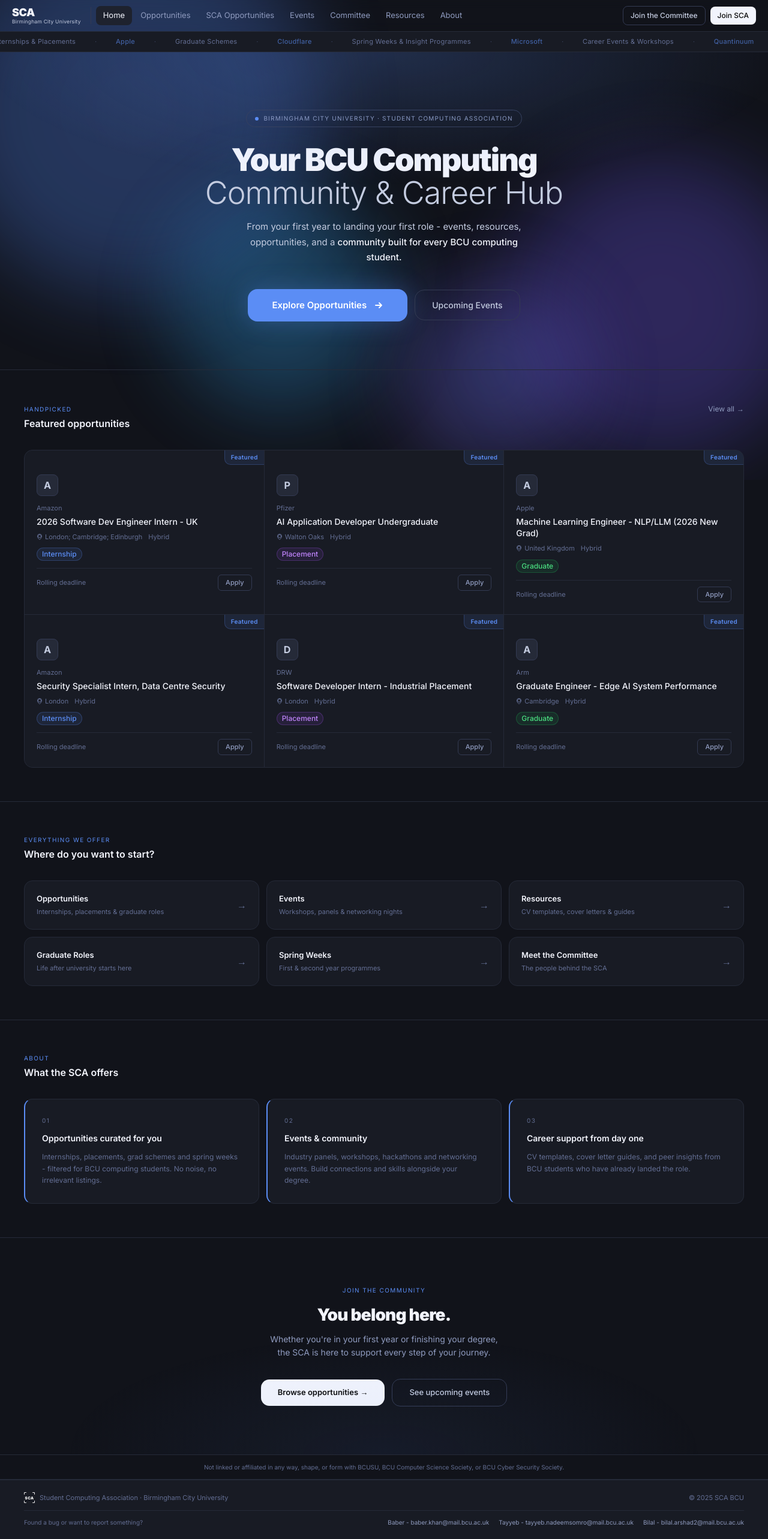
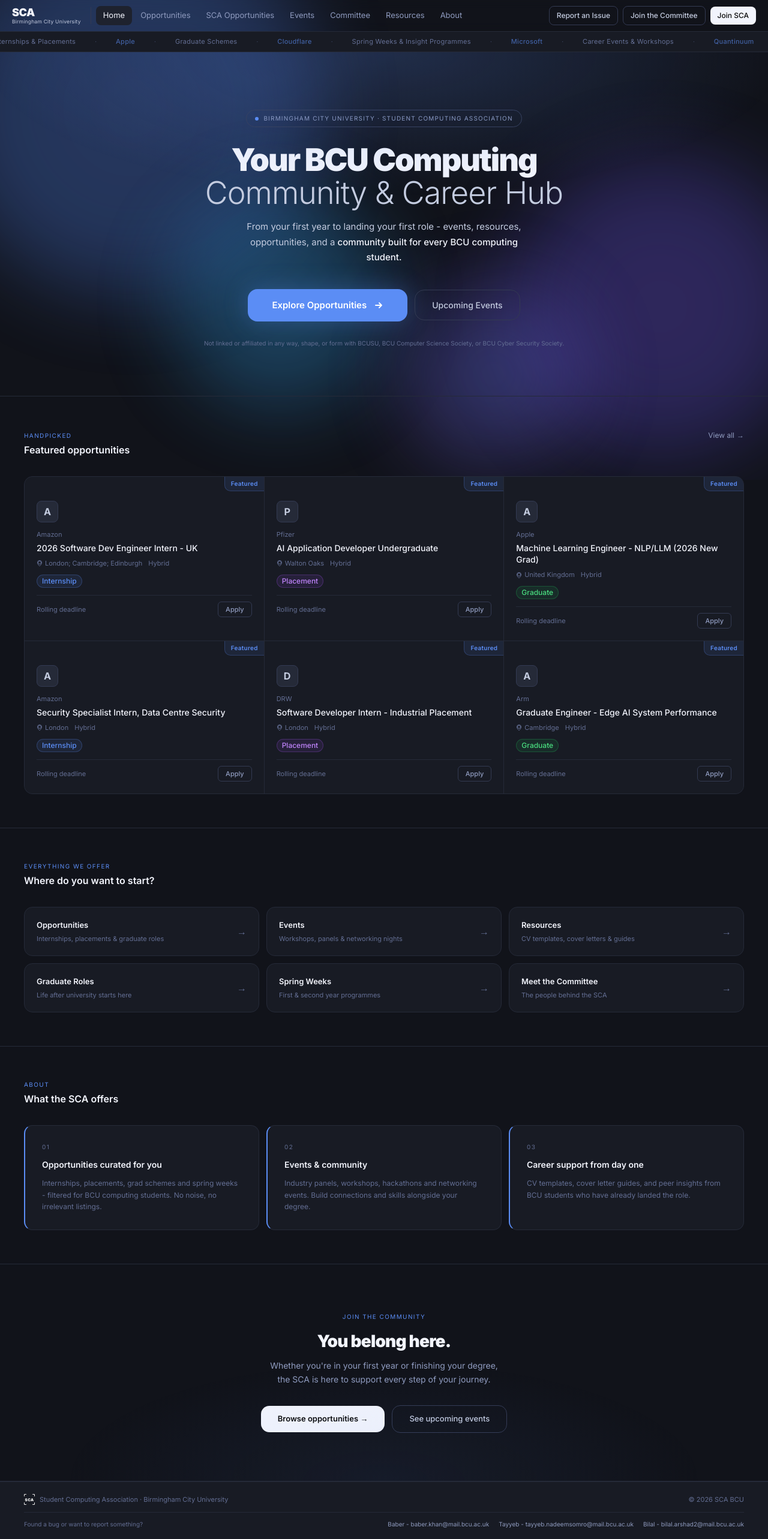
Before and after one commit to uffbilxl/sca, a Next.js app: page / in a window 1280 px wide. Shown: the top 2566 px of the page at 60% size. Built offline with nearby package versions, Linux system fonts and the light colour scheme.

Commit message:
Wire up ReportIssueModal in Navbar and move disclaimer below hero CTAs

```diff
--- a/src/app/page.tsx
+++ b/src/app/page.tsx
@@ -47,6 +47,7 @@
   return (
     <div className="min-h-screen">
       <TickerBanner />
+
       <HeroContent />
 
       {/* Featured */}
@@ -146,13 +147,6 @@
         </div>
       </section>
 
-      {/* Disclaimer */}
-      <div className="px-5 sm:px-10 py-3 border-b border-[var(--b1)] bg-[var(--bg)] text-center">
-        <p className="text-[10px] text-[var(--t4)] leading-relaxed">
-          Not linked or affiliated in any way, shape, or form with BCUSU, BCU Computer Science Society, or BCU Cyber Security Society.
-        </p>
-      </div>
-
       {/* Footer */}
       <footer className="px-5 sm:px-10 py-5 bg-[var(--bg2)] border-t border-[var(--b1)]">
         <div className="flex flex-col sm:flex-row items-center justify-between gap-3 mb-3">
@@ -160,7 +154,7 @@
             <SCALogo size={18} />
             <span className="text-[11px] text-[var(--t4)]">Student Computing Association · Birmingham City University</span>
           </div>
-          <span className="text-[11px] text-[var(--t4)]">© 2025 SCA BCU</span>
+          <span className="text-[11px] text-[var(--t4)]">© 2026 SCA BCU</span>
         </div>
         <div className="border-t border-[var(--b1)] pt-3 flex flex-col sm:flex-row items-center justify-between gap-1.5">
           <span className="text-[10px] text-[var(--t4)]">Found a bug or want to report something?</span>
--- a/src/components/home/HeroContent.tsx
+++ b/src/components/home/HeroContent.tsx
@@ -87,6 +87,17 @@
           Upcoming Events
         </Link>
       </motion.div>
+
+      {/* Affiliation disclaimer */}
+      <motion.p
+        custom={4}
+        variants={fadeUp}
+        initial="hidden"
+        animate="show"
+        className="text-[10px] text-[var(--t4)] mt-7 leading-relaxed"
+      >
+        Not linked or affiliated in any way, shape, or form with BCUSU, BCU Computer Science Society, or BCU Cyber Security Society.
+      </motion.p>
     </section>
   )
 }
--- a/src/components/layout/Navbar.tsx
+++ b/src/components/layout/Navbar.tsx
@@ -3,6 +3,7 @@
 import Link from 'next/link'
 import { usePathname } from 'next/navigation'
 import { CommitteeModal } from '@/components/layout/CommitteeModal'
+import { ReportIssueModal } from '@/components/layout/ReportIssueModal'
 
 const navLinks = [
   { href: '/', label: 'Home' },
@@ -17,6 +18,7 @@
 export function Navbar() {
   const pathname = usePathname()
   const [showModal, setShowModal] = useState(false)
+  const [showReportModal, setShowReportModal] = useState(false)
   const [mobileOpen, setMobileOpen] = useState(false)
 
   return (
@@ -54,6 +56,12 @@
 
           {/* Desktop right side */}
           <div className="hidden md:flex items-center gap-2 flex-shrink-0 ml-auto">
+            <button
+              onClick={() => setShowReportModal(true)}
+              className="px-3 py-1.5 text-[12px] font-medium text-[var(--t2)] border border-[var(--b2)] rounded-md hover:border-[var(--b3)] hover:text-[var(--t1)] transition-colors"
+            >
+              Report an Issue
+            </button>
             <button
               onClick={() => setShowModal(true)}
               className="px-3 py-1.5 text-[12px] font-medium text-[var(--t2)] border border-[var(--b2)] rounded-md hover:border-accent hover:text-accent transition-colors"
@@ -115,6 +123,12 @@
               })}
               <div className="h-px bg-[var(--b1)] my-1.5" />
               <button
+                onClick={() => { setShowReportModal(true); setMobileOpen(false) }}
+                className="px-3 py-2.5 text-[14px] text-left font-medium text-[var(--t2)] border border-[var(--b2)] rounded-md hover:border-[var(--b3)] hover:text-[var(--t1)] transition-colors mb-1"
+              >
+                Report an Issue
+              </button>
+              <button
                 onClick={() => { setShowModal(true); setMobileOpen(false) }}
                 className="px-3 py-2.5 text-[14px] text-left font-medium text-[var(--t2)] border border-[var(--b2)] rounded-md hover:border-accent hover:text-accent transition-colors mb-1"
               >
@@ -126,6 +140,7 @@
       </header>
 
       {showModal && <CommitteeModal onClose={() => setShowModal(false)} />}
+      {showReportModal && <ReportIssueModal onClose={() => setShowReportModal(false)} />}
     </>
   )
 }
```
